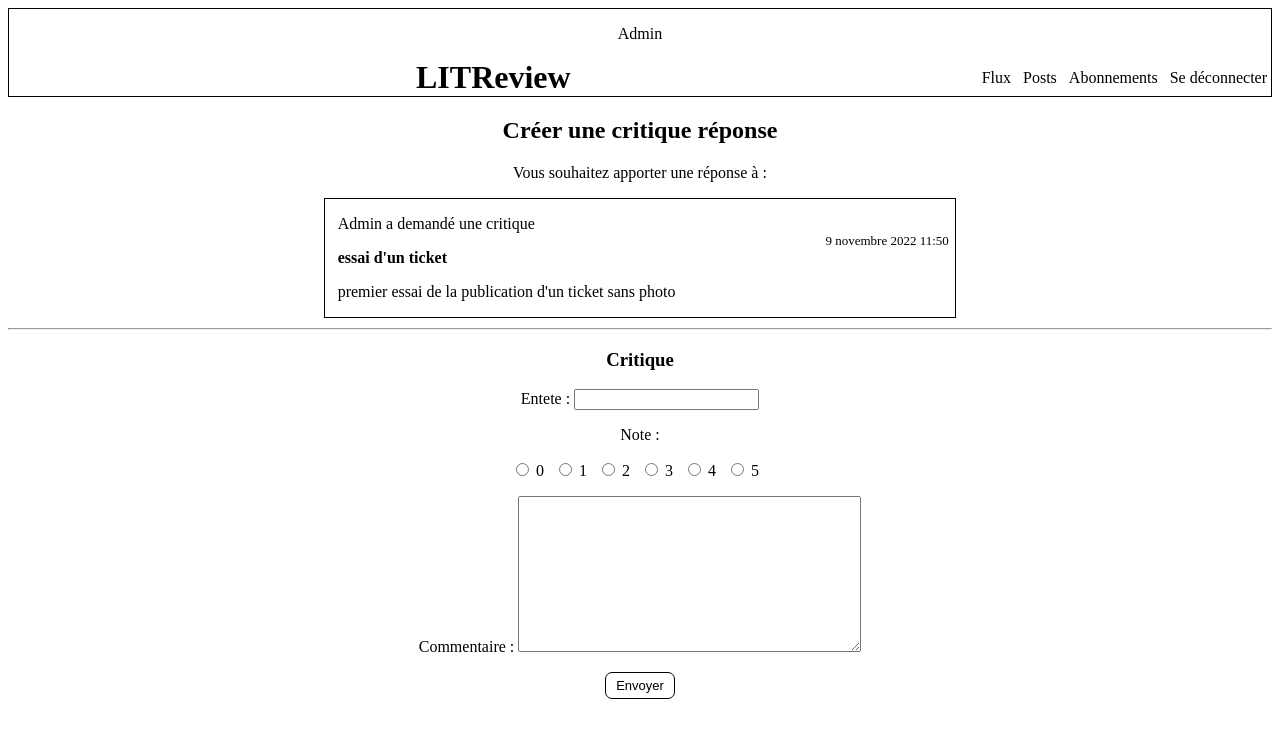
After one commit to Jennifer789C/Projet_9, a Django app: page /critique/1/reponse/ in a window 1280 px wide. The commit adds this page. Shown: the top 738 px of the page. Run offline with Django 4.2, Linux system fonts and the light colour scheme; a user stored in the database is signed in; data comes from the database, SQL or seed files in the repository; both versions use the stored data as it was after the commit.

Commit message:
critique réponse : page création ok + css

```diff
--- a/LITReview/LITReview/static/styles.css
+++ b/LITReview/LITReview/static/styles.css
@@ -73,7 +73,7 @@ header nav a {
 }
 
 #flux, #posts, #créer_ticket, #modifier_ticket, #créer_critique,
-#modifier_critique
+#modifier_critique, #créer_critique_réponse
  {
     text-align: center;
 }
--- a/LITReview/LITReview/urls.py
+++ b/LITReview/LITReview/urls.py
@@ -40,6 +40,9 @@ urlpatterns = [
          name="creer_critique"),
     path("critique/<int:critique_id>/modifier/",
          blog.views.modifier_critique_et_ticket, name="modifier_critique"),
+    path("critique/<int:ticket_id>/reponse/",
+         blog.views.creer_critique_reponse, name="creer_critique_reponse"),
+
 ]
 
 if settings.DEBUG:
--- /dev/null
+++ b/LITReview/blog/templates/creer_critique_reponse.html
@@ -0,0 +1,17 @@
+{% extends "base.html" %}
+{% block content %}
+<div id="créer_critique_réponse">
+    <h2>Créer une critique réponse</h2>
+    <form method="post" enctype="multipart/form-data">
+        {% csrf_token %}
+        <p>Vous souhaitez apporter une réponse à :</p>
+        <article class="ticket">
+            {% include "partials/ticket.html" %}
+        </article>
+        <hr>
+        <h3>Critique</h3>
+        {{ critique_form.as_p }}
+        <button class="bouton" type="submit">Envoyer</button>
+    </form>
+</div>
+{% endblock content %}
--- a/LITReview/blog/templates/flux.html
+++ b/LITReview/blog/templates/flux.html
@@ -14,7 +14,9 @@
                 <article class="ticket">
                     {% include "partials/ticket.html" with ticket=instance %}
                     <div>
-                        <a class="bouton" href="#">Créer une critique</a>
+                        <a class="bouton"
+                           href="{% url 'creer_critique_reponse' instance.id%}"
+                        >Créer une critique</a>
                     </div>
                 </article>
             {% elif instance|model_type == "Critique" %}
--- a/LITReview/blog/views.py
+++ b/LITReview/blog/views.py
@@ -124,7 +124,16 @@ def modifier_critique_et_ticket(request, critique_id):
 
 
 @login_required
-def creer_critique_reponse(request):
-
-    context = {}
+def creer_critique_reponse(request, ticket_id):
+    ticket = get_object_or_404(models.Ticket, id=ticket_id)
+    critique_form = forms.CritiqueForm()
+    if request.method == "POST":
+        critique_form = forms.CritiqueForm(request.POST)
+        if critique_form.is_valid():
+            critique = critique_form.save(commit=False)
+            critique.user = request.user
+            critique.ticket = ticket
+            critique.save()
+            return redirect("flux")
+    context = {"critique_form": critique_form, "ticket": ticket}
     return render(request, "creer_critique_reponse.html", context=context)
```
Also changed, not shown: LITReview/db.sqlite3.
